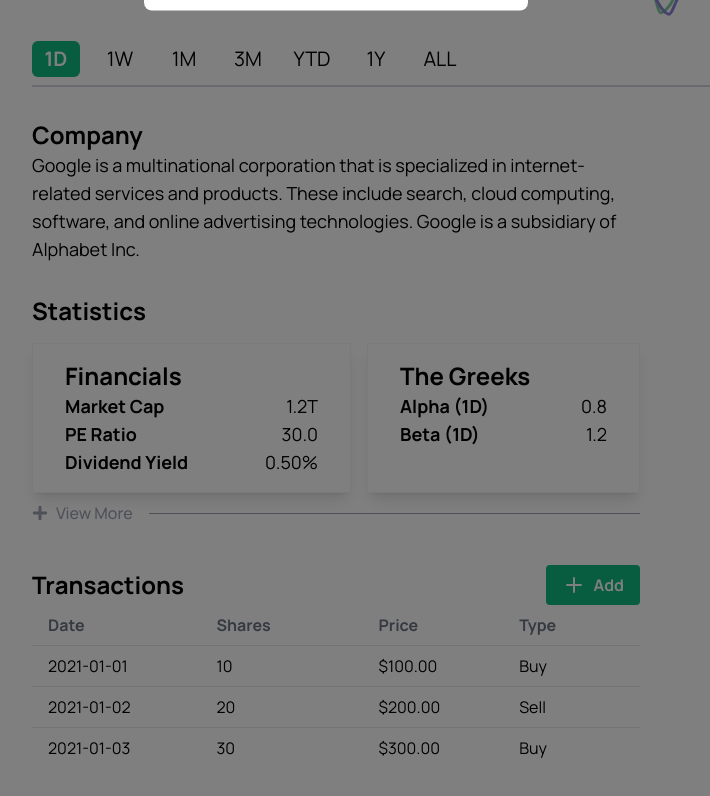
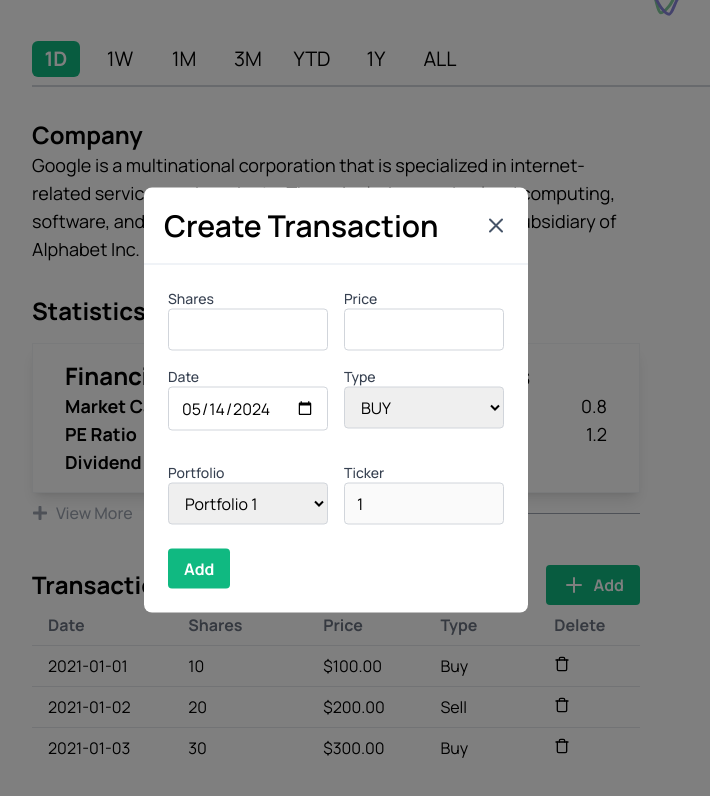
Before and after one commit to avhagedorn/AlphaTracker, a Next.js app in the folder web/: page /stock/1 in a window 1280 px wide. Both pictures are taken after a click on the button "Add". Shown: the part 555-1351 px from the top of the page, without its empty margins (304-1014 px from the left). Built offline with nearby package versions, Linux system fonts and the light colour scheme.

Commit message:
💀 Cleanup dead code, update modals

```diff
--- a/web/src/app/portfolio/[id]/page.tsx
+++ b/web/src/app/portfolio/[id]/page.tsx
@@ -53,7 +53,7 @@
         <div className="w-1/2">
           <div className="flex justify-between items-start">
             <div>
-              <h1 className="text-3xl font-bold">{data.name}</h1>
+              <h1 className="text-3xl font-bold mb-4">{data.name}</h1>
               <h1 className="text-6xl font-bold mb-4">$180.41</h1>
             </div>
             <div>
@@ -154,6 +154,7 @@
               },
             ]}
             onDelete={(id) => console.log("delete", id)}
+            displayTicker
           />
         </div>
       </div>
--- a/web/src/app/stock/[ticker]/page.tsx
+++ b/web/src/app/stock/[ticker]/page.tsx
@@ -6,33 +6,11 @@
 import PriceChange from "@/components/PriceChange";
 import DateGraph from "@/components/DateGraph";
 import { Timeframe } from "@/types";
-import ViewMore from "@/components/ViewMore";
 import Button from "@/components/Button";
 import TransactionsTable from "@/components/TransactionsTable";
 import { FiPlus } from "react-icons/fi";
 import Statistics from "@/components/Statistics";
 import CreateTransactionModal from "@/components/CreateTransactionModal";
-
-const StatisticsCard = ({
-  title,
-  statistics,
-}: {
-  title: string;
-  statistics: {
-    title: string;
-    value: string;
-  }[];
-}) => (
-  <div className="flex flex-col flex-grow px-8 py-4 shadow-lg border border-gray-100">
-    <h1 className="text-2xl font-bold">{title}</h1>
-    {statistics.map(({ title, value }) => (
-      <div key={title} className="flex flex-row justify-between">
-        <h1 className="text-lg font-bold">{title}</h1>
-        <h1 className="text-lg">{value}</h1>
-      </div>
-    ))}
-  </div>
-);
 
 export default function Stock({
   params,
@@ -156,6 +134,7 @@
                   type: "Buy",
                 },
               ]}
+              onDelete={() => {}}
             />
           </div>
         </div>
--- a/web/src/components/CreateTransactionModal.tsx
+++ b/web/src/components/CreateTransactionModal.tsx
@@ -125,6 +125,42 @@
               <option value="SELL">SELL</option>
             </select>
           </div>
+          <div className="mb-4">
+            <label
+              htmlFor="portfolioId"
+              className="block text-sm font-medium text-gray-700"
+            >
+              Portfolio
+            </label>
+            <select
+              id="portfolioId"
+              name="portfolioId"
+              className="w-full px-3 py-2 border border-gray-300 rounded focus:outline-none focus:border-emerald-500"
+              required
+              defaultValue={portfolioId?.toString()}
+              disabled={!!portfolioId}
+            >
+              <option value="1">Portfolio 1</option>
+              <option value="2">Portfolio 2</option>
+            </select>
+          </div>
+          <div className="mb-4">
+            <label
+              htmlFor="ticker"
+              className="block text-sm font-medium text-gray-700"
+            >
+              Ticker
+            </label>
+            <input
+              type="text"
+              id="ticker"
+              name="ticker"
+              className="w-full px-3 py-2 border border-gray-300 rounded focus:outline-none focus:border-emerald-500"
+              maxLength={255}
+              defaultValue={ticker?.toUpperCase()}
+              disabled={!!ticker}
+            />
+          </div>
         </div>
         <div className="flex justify-start mt-2">
           <Button type="submit" isLoading={isSubmitting}>
--- a/web/src/components/Modal.tsx
+++ b/web/src/components/Modal.tsx
@@ -38,7 +38,7 @@
         onClick={handleOverlayClick}
       ></div>
       <div
-        className={`z-50 flex items-center justify-center ${modalSize} absolute top-1/2 left-1/2 transform -translate-x-1/2 -translate-y-1/2`}
+        className={`z-50 flex items-center justify-center ${modalSize} fixed top-1/2 left-1/2 transform -translate-x-1/2 -translate-y-1/2`}
       >
         <div className="mx-auto my-6 w-full">
           <div className="flex flex-col bg-white rounded-lg">
--- a/web/src/components/Navbar.tsx
+++ b/web/src/components/Navbar.tsx
@@ -27,16 +27,16 @@
   } else {
     return (
       <div className="px-8 top-0 w-full">
-        <div className="flex justify-center items-center space-x-4 font-bold">
-          <div className="py-4 flex-none">
+        <div className="relative flex items-center justify-between font-bold">
+          <div className="py-4">
             <a href="/home" className="mr-4">
               [⍺T]
             </a>
           </div>
-          <div className="flex-auto text-center font-normal">
+          <div className="absolute w-1/5 left-1/2 transform -translate-x-1/2 font-normal">
             <StockSearch />
           </div>
-          <div className="py-4 flex-none">
+          <div className="py-4">
             <a href="/strategies" className="mr-4">
               Strategies
             </a>
--- a/web/src/components/StockSearch.tsx
+++ b/web/src/components/StockSearch.tsx
@@ -66,19 +66,25 @@
     debouncedSearch.current();
   };
 
-  console.log(searchTerm, searchResults);
+  const handleSubmit = (e: React.KeyboardEvent<HTMLInputElement>) => {
+    if (e.key === "Enter" && searchResults.length > 0) {
+      // Redirect to the first search result
+      window.location.href = `/stock/${searchResults[0].ticker.toLowerCase()}`;
+    }
+  };
 
   return (
-    <div className="relative">
+    <div>
       <input
         type="text"
         placeholder="Search"
-        className="px-4 py-1 border border-gray-300 rounded-md w-1/5 focus:outline-none focus:border-emerald-500"
+        className="px-4 py-1 border w-full border-gray-300 rounded-md focus:outline-none focus:border-emerald-500"
         value={searchTerm}
         onChange={handleInputChange}
+        onKeyDown={handleSubmit}
       />
       {searchResults.length > 0 && (
-        <ul className="absolute left-1/2 transform -translate-x-1/2 z-10 w-1/5 mt-1 bg-white border border-gray-300 rounded-md shadow-lg">
+        <ul className="absolute left-1/2 transform -translate-x-1/2 z-10 w-full mt-1 bg-white border border-gray-300 rounded-md shadow-lg">
           {searchResults.map(
             (result: { id: number; ticker: string; name: string }) => (
               <a href={`/stock/${result.ticker.toLowerCase()}`} key={result.id}>
--- a/web/src/components/Table.tsx
+++ b/web/src/components/Table.tsx
@@ -19,7 +19,7 @@
 const Table = <T,>({ headers, data, itemToRow, className }: TableProps<T>) => {
   const [orderedData, setOrderedData] = useState<T[]>(data);
   const [sort, setSort] = useState<SortState>({
-    key: "Ticker",
+    key: "",
     ascending: true,
   });
 
--- a/web/src/components/TransactionsTable.tsx
+++ b/web/src/components/TransactionsTable.tsx
@@ -6,11 +6,13 @@
 interface TransactionsTableProps {
   data: TransactionItem[];
   onDelete?: (id: number) => void;
+  displayTicker?: boolean;
 }
 
 export default function TransactionsTable({
   data,
   onDelete,
+  displayTicker = false,
 }: TransactionsTableProps) {
   const headers: {
     name: string;
@@ -36,6 +38,14 @@
     },
   ];
 
+  if (displayTicker) {
+    headers.push({
+      name: "Ticker",
+      sort: (a: TransactionItem, b: TransactionItem) =>
+        a.ticker.localeCompare(b.ticker),
+    });
+  }
+
   if (onDelete) {
     headers.push({
       name: "Delete",
@@ -52,6 +62,7 @@
           <td className="px-4 py-2">{item.shares}</td>
           <td className="px-4 py-2">{fmtDollars(item.price)}</td>
           <td className="px-4 py-2">{item.type}</td>
+          {displayTicker && <td className="px-4 py-2">{item.ticker}</td>}
           {onDelete && (
             <td className="px-4 py-2">
               <button onClick={() => onDelete(item.id)}>
```
